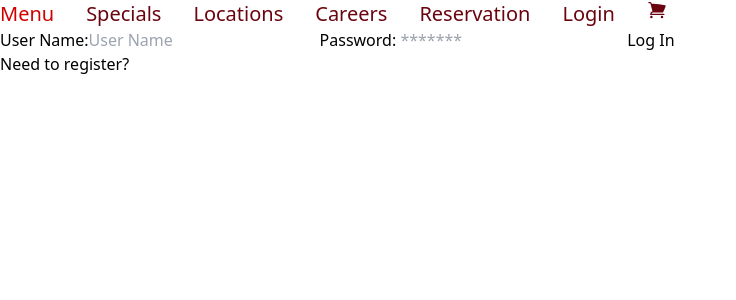
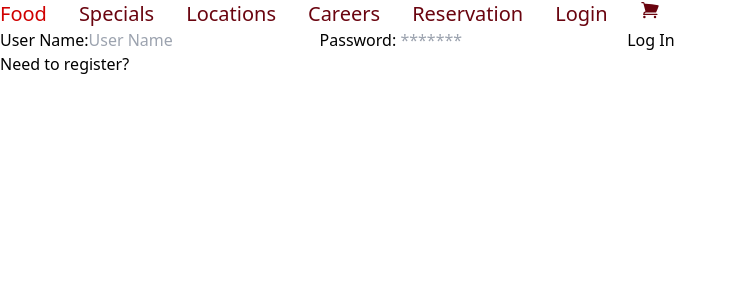
Before and after one commit to Csolly89/Milestone3, a React (Create React App) app in the folder frontend/: page /login in a window 1280 px wide. Shown: the top 300 px of the page, without its empty margins (0-736 px from the left). Built offline with nearby package versions, Linux system fonts and the light colour scheme.

Commit message:
navbar working

```diff
--- a/frontend/src/App.js
+++ b/frontend/src/App.js
@@ -21,7 +21,7 @@ function App() {
           <Route path="/specials" element={<Specials />} />
           <Route path="/careers" element={<Career />} />
           <Route path="/locations" element={<Locations />} />
-          <Route path="/reserveration" element={<Reservation />} />
+          <Route path="/reservation" element={<Reservation />} />
           <Route path="/login" element={<Logreg />} />
         </Routes>
       </div>
--- a/frontend/src/Components/NavLink.js
+++ b/frontend/src/Components/NavLink.js
@@ -2,7 +2,7 @@ import { Link } from "react-router-dom";
 
 const NavLink = ({ href, title }) => {
     return (
-        <Link href={href} className="block py-2 pl-3 pr-4 text-[#6A040F] sm:text-xl rounded md:p-0 hover:text-[#D00000] ">
+        <Link to={href} className="block py-2 pl-3 pr-4 text-[#6A040F] sm:text-xl rounded md:p-0 hover:text-[#D00000] ">
             {title}
         </Link>
     )
--- a/frontend/src/Components/Navbar.js
+++ b/frontend/src/Components/Navbar.js
@@ -7,7 +7,7 @@ function Navbar() {
         <div>
             <ul className="flex p-4 md:p-0 md:flex-row md:space-x-8 mt-0">
                 {navLinks.map((link,index) => (
-                    <Link as={Link} >
+                    <Link >
                         <li key={index}>
                             <NavLink href={link.path} title={link.title} />
                         </li>
--- a/frontend/src/Utilities/navLinks.js
+++ b/frontend/src/Utilities/navLinks.js
@@ -2,7 +2,7 @@ import { ShoppingCartIcon} from "@heroicons/react/24/solid"
 
 const navLinks = [
     {
-        title: "Menu",
+        title: "Food",
         path: "/menu",
     },
     {
```
